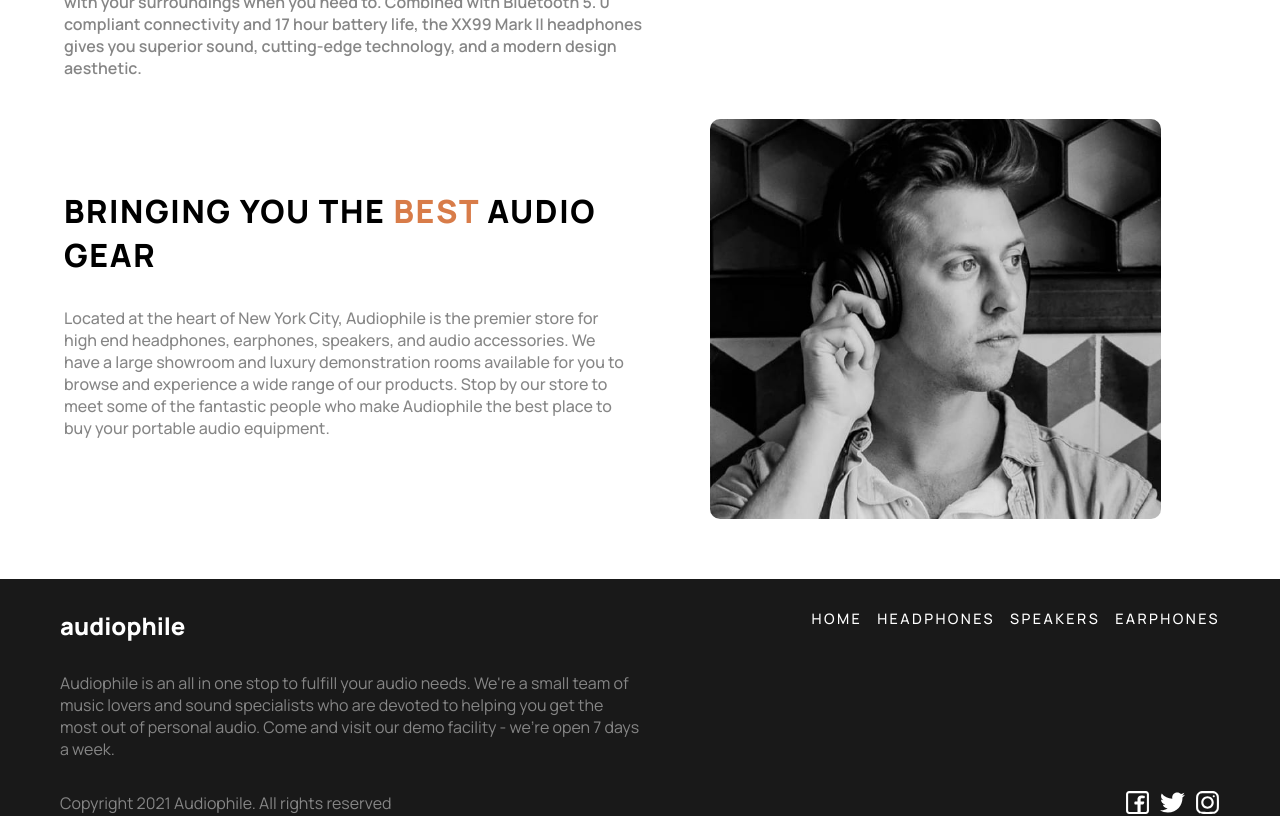
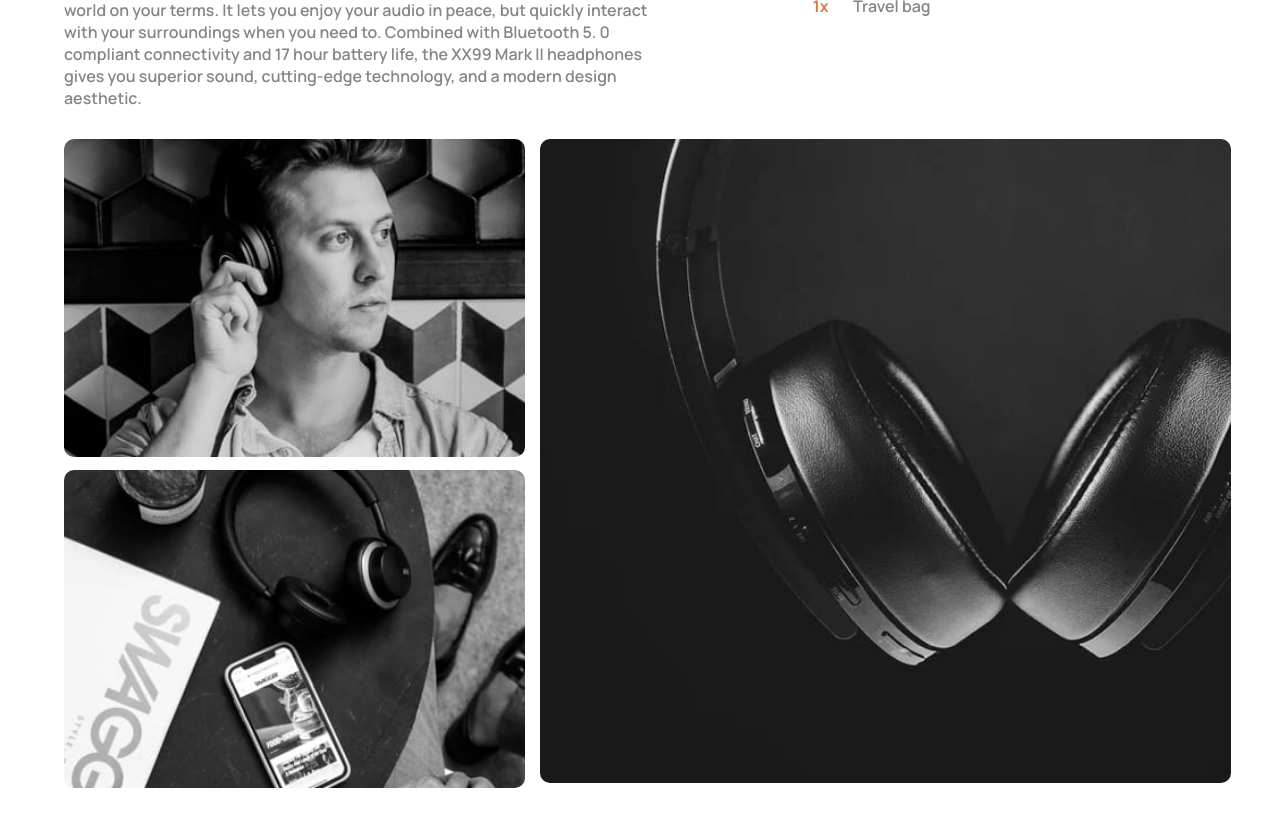
Before and after one commit to Muneyy/audiophile-ecommerce, a Next.js app: page /1/1 in a window 1280 px wide. Shown: the part 1120-1936 px from the top of the page. Built offline with nearby package versions, Linux system fonts and the light colour scheme.

Commit message:
feat: image gallery section

```diff
--- a/src/app/[category]/[product]/page.module.sass
+++ b/src/app/[category]/[product]/page.module.sass
@@ -1,9 +1,12 @@
 .main
     width: 90%
     margin: 0 auto
+    display: flex
+    flex-direction: column
+    gap: 30px
     > button
         color: var(--gray-text)
-        font-size: 0.8rem
+        font-size: 1rem
         font-weight: 600
         margin: 30px 0
         @media screen and ( min-width: 1100px )
@@ -85,7 +88,6 @@
 .featuresAndBox
     display: grid
     grid-template-columns: 65% 1fr
-    margin-top: 30px
     color: var(--gray-text)
     h2
         color: black
@@ -121,3 +123,22 @@
             .boxItem
                 width: 250px
                 margin-left: 45px
+
+.imageGallery
+    display: grid
+    grid-template-columns: 40% 60%
+    gap: 15px
+    .columnOne
+        display: flex
+        flex-direction: column
+        justify-content: space-between
+        .imageGalleryContainer
+            width: 100%
+            height: 49%
+            display: flex
+            flex-direction: column
+    img
+        width: 100%
+        height: 100%
+        border-radius: 10px
+        object-fit: cover
--- a/src/app/[category]/[product]/page.tsx
+++ b/src/app/[category]/[product]/page.tsx
@@ -104,6 +104,32 @@ const Page = () => {
           ))}
         </div>
       </section>
+      <section className={styles.imageGallery}>
+        <div className={styles.columnOne}>
+          {fetchedData.imageGallery.slice(0, 2).map((image, index) => (
+            <div key={index} className={styles.imageGalleryContainer}>
+              <Image
+                src={image}
+                alt={title}
+                width={0}
+                height={0}
+                sizes="100vw"
+              />
+            </div>
+          ))}
+        </div>
+        <div className={styles.columnTwo}>
+          <div className={styles.imageGalleryContainer}>
+            <Image
+              src={fetchedData.imageGallery[2]}
+              alt={title}
+              width={0}
+              height={0}
+              sizes="100vw"
+            />
+          </div>
+        </div>
+      </section>
     </main>
   )
 }
```
